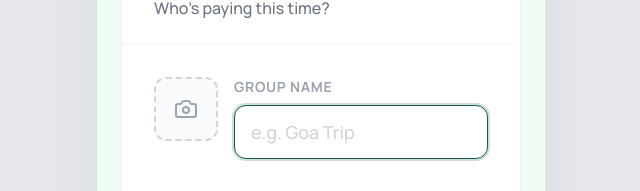
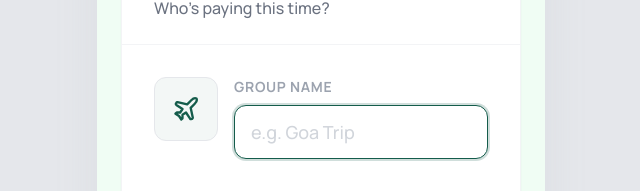
Before and after one commit to Rahulpal349/Kaun-Dega, a Next.js app: page /groups/new in a window 1280 px wide. Shown: the part 187-378 px from the top of the page, without its empty margins (319-959 px from the left). Built offline with nearby package versions, Linux system fonts and the light colour scheme; no server answers.

Commit message:
feat: implement new group creation flow with Firebase integration and reusable icon mapping

```diff
--- a/app/groups/new/page.js
+++ b/app/groups/new/page.js
@@ -39,7 +39,6 @@ export default function NewGroupPage() {
     e.preventDefault();
     setError('');
 
-    // Allow pressing enter in the input to just add the participant without submitting form
     if (document.activeElement.tagName === 'INPUT' && document.activeElement.placeholder.includes('Rahul')) {
       handleAddParticipant();
       return;
@@ -51,8 +50,9 @@ export default function NewGroupPage() {
     }
     setSaving(true);
     try {
+      const iconUrl = type.icon;
       const memberEmails = participants;
-      const group = await api.createGroup({ name: name.trim(), emoji: type.icon, groupType: type.id, icon: type.icon, memberEmails });
+      const group = await api.createGroup({ name: name.trim(), emoji: type.icon, groupType: type.id, icon: iconUrl, memberEmails });
       router.push(`/groups/${group.id}`);
     } catch (err) {
       setError(err.message || 'Failed to create group');
@@ -80,8 +80,11 @@ export default function NewGroupPage() {
           <form onSubmit={handleSubmit} className="p-8 space-y-8 min-h-[400px]">
             {/* Group Identity */}
             <div className="flex gap-4">
-              <div className="w-16 h-16 border-2 border-dashed border-gray-300 rounded-xl flex items-center justify-center bg-gray-50 text-gray-400 shrink-0 cursor-pointer hover:bg-gray-100 hover:border-gray-400 transition-colors">
-                <Camera size={24} />
+              <div className="w-16 h-16 border border-gray-200 rounded-xl flex items-center justify-center bg-[#145C4B]/5 shrink-0 transition-colors">
+                {(() => {
+                  const TypeIcon = type.Icon;
+                  return <TypeIcon size={28} className="text-[#145C4B]" />;
+                })()}
               </div>
               <div className="flex-1">
                 <label className="block text-sm font-bold uppercase tracking-wider text-gray-400 mb-2">
--- a/components/GroupIcon.jsx
+++ b/components/GroupIcon.jsx
@@ -37,6 +37,16 @@ export const ICON_MAP = {
 };
 
 export default function GroupIcon({ icon, size = 20, className = 'text-[#145C4B]' }) {
+  if (typeof icon === 'string' && icon.startsWith('http')) {
+    return (
+      <img
+        src={icon}
+        alt="Group Icon"
+        style={{ width: size, height: size }}
+        className={`rounded-full object-cover ${className}`}
+      />
+    );
+  }
   const IconComponent = (icon && ICON_MAP[icon.toLowerCase ? icon.toLowerCase() : icon]) || Receipt;
   return <IconComponent size={size} className={className} />;
 }
--- a/lib/firebase.js
+++ b/lib/firebase.js
@@ -1,6 +1,7 @@
 import { initializeApp, getApps } from "firebase/app";
 import { getAuth } from "firebase/auth";
 import { getFirestore } from "firebase/firestore";
+import { getStorage } from "firebase/storage";
 
 const firebaseConfig = {
   apiKey: process.env.NEXT_PUBLIC_FIREBASE_API_KEY || "AIzaSyBVFdYQlZWIijY1TMsGJJ49rVQMuWTncow",
@@ -16,3 +17,4 @@ const firebaseConfig = {
 export const app = getApps().length === 0 ? initializeApp(firebaseConfig) : getApps()[0];
 export const auth = getAuth(app);
 export const db = getFirestore(app);
+export const storage = getStorage(app);
```
